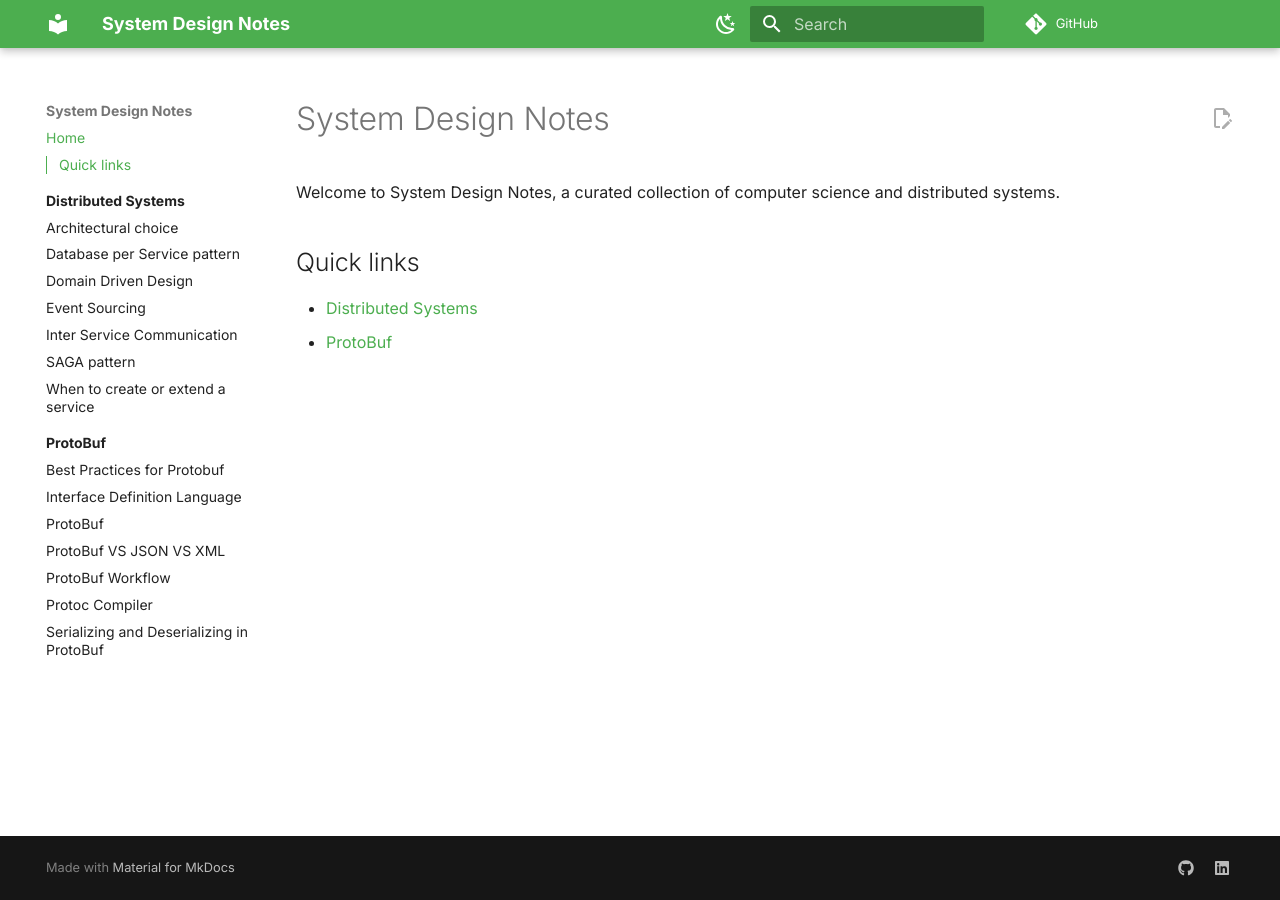
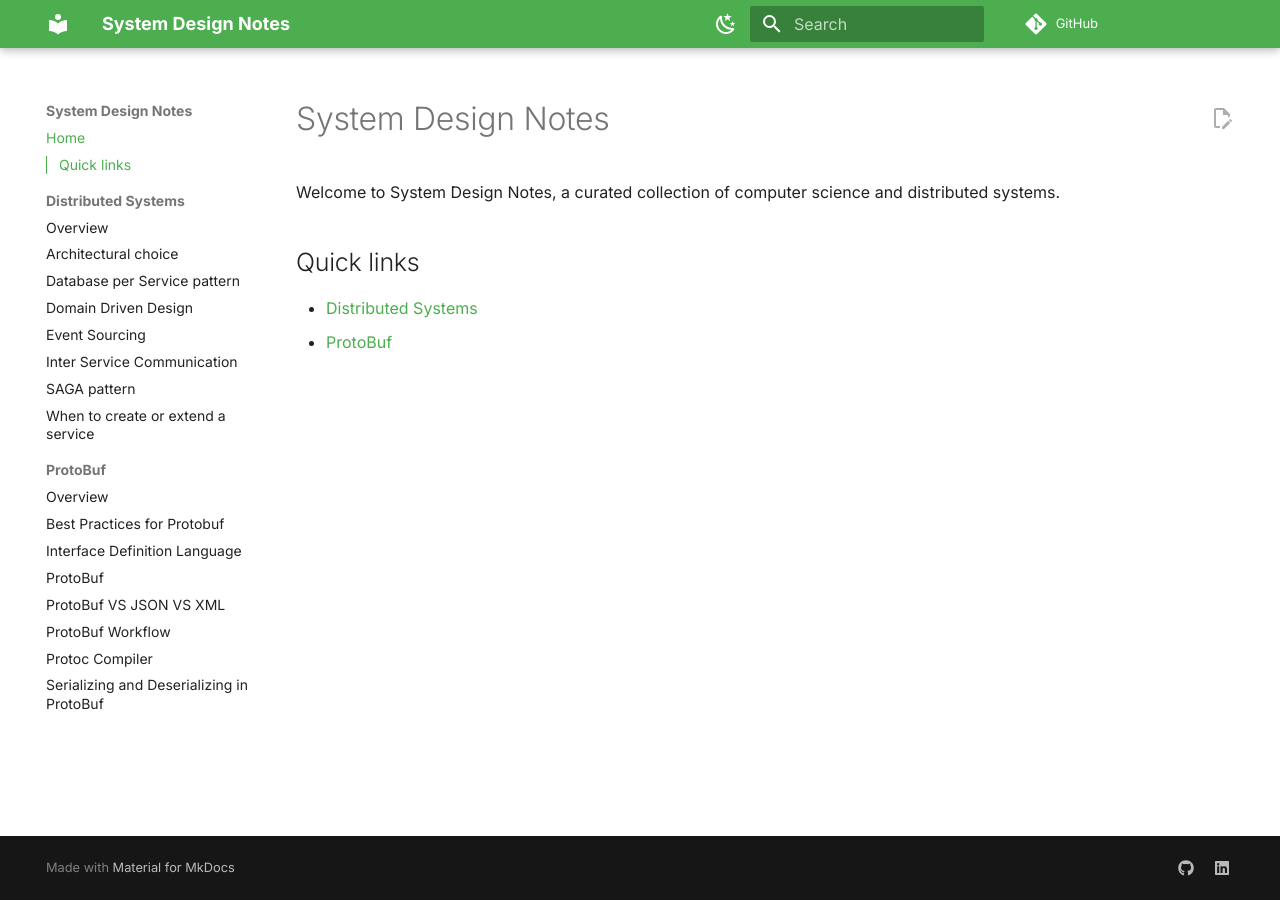
Before and after one commit to Abhijit25Mishra/System-Design-Notes, an MkDocs documentation site: the page built from docs/index.md, in a window 1280 px wide. Built offline with MkDocs 1.6.1 and Material for MkDocs 9.7.7, drawn with Linux system fonts in a browser that asks for light colours; comment, search, counter and statistics services are not loaded.

Commit message:
vault backup: 2025-11-03 02:10:26

```diff
--- a/mkdocs.yml
+++ b/mkdocs.yml
@@ -26,9 +26,9 @@
 
   features:
     - navigation.instant
-    - navigation.expand        # enables collapsible caret arrows
+    - navigation.expand      # This will now work as expected
     - navigation.sections
-    - navigation.indexes       # folders behave as category index pages
+    # - navigation.indexes  <- REMOVED this feature
     - navigation.tracking
     - navigation.top
     - search.highlight
@@ -43,7 +43,7 @@
 edit_uri: edit/main/docs/
 
 plugins:
-  - awesome-pages
+  # - awesome-pages  <- REMOVED this plugin
   - search
 
 extra:
```
